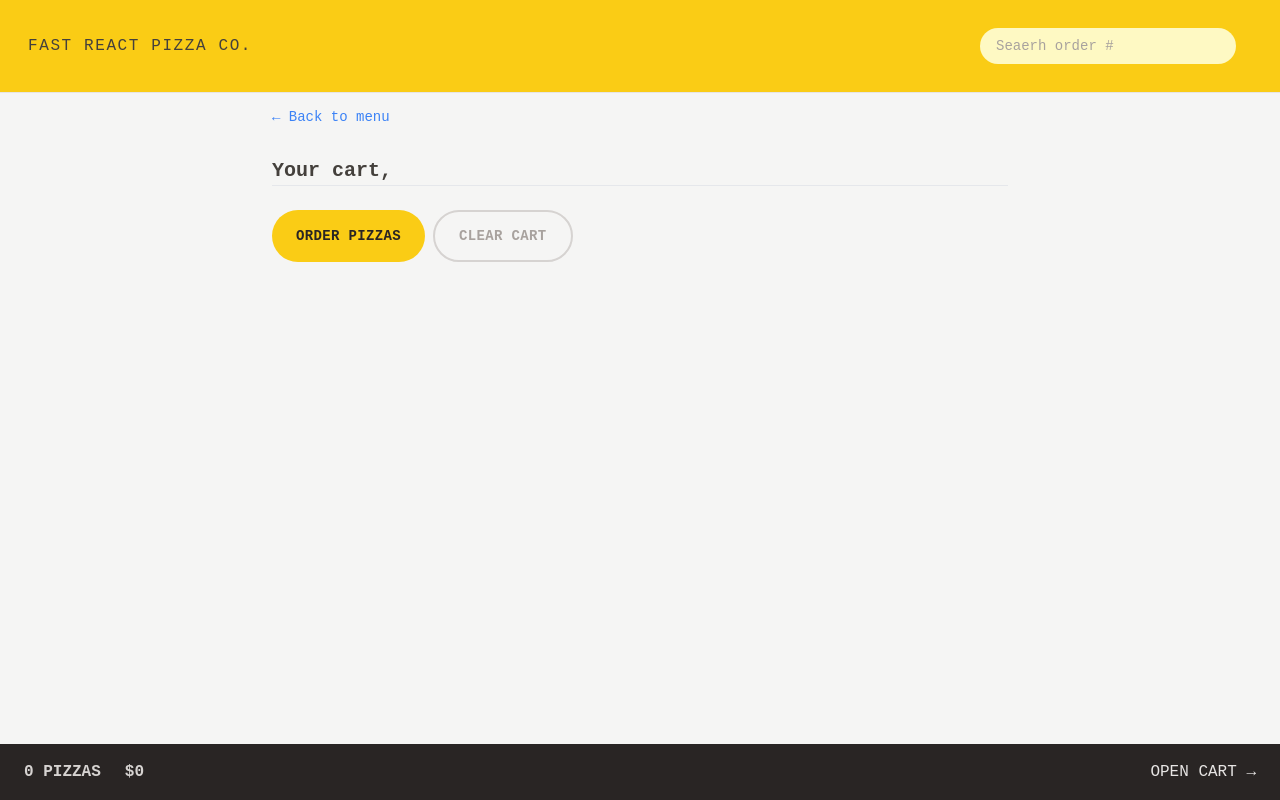
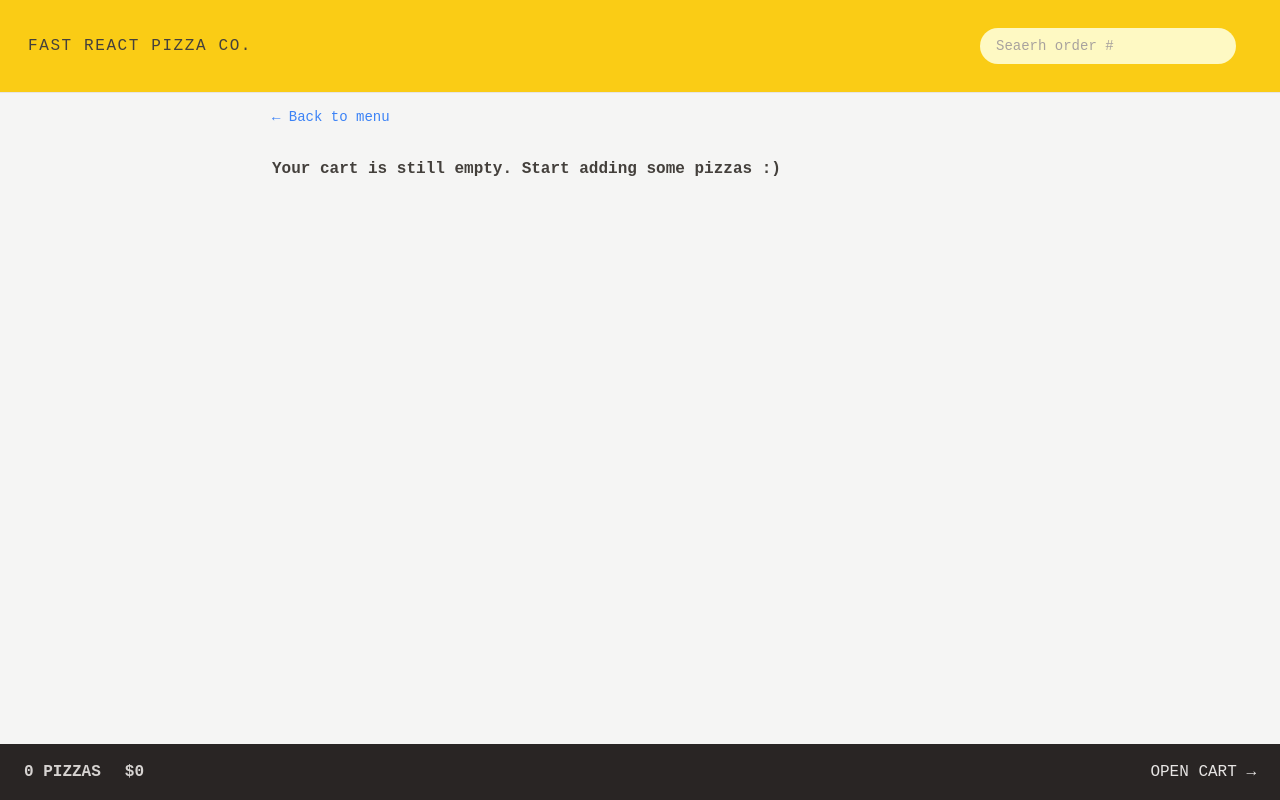
Before and after one commit to benzhub/React-Router-Dom-Practice, a React (Vite) app: page /cart in a window 1280 px wide. Built offline with nearby package versions, Linux system fonts and the light colour scheme.

Commit message:
24-007. Building the Cart Page

```diff
--- a/src/features/cart/Cart.jsx
+++ b/src/features/cart/Cart.jsx
@@ -1,12 +1,19 @@
+import { useSelector, useDispatch } from 'react-redux';
+import { getCart, clearCart } from './cartSlice';
+import CartItem from './CartItem';
+import EmptyCart from './EmptyCart';
 import LinkButton from '../../ui/LinkButton';
 import Button from '../../ui/Button';
-import CartItem from './CartItem';
-import { useSelector } from 'react-redux';
 
 function Cart() {
+  const dispatch = useDispatch();
   const username = useSelector(store=> store.user.username);
-  const cart = useSelector(store=> store.cart.cart);
+  const cart = useSelector(getCart);
+  if(!cart.length) return <EmptyCart/>
 
+  function handleClearCart(){
+    dispatch(clearCart())
+  }
   return (
     <div className="px-4 py-3">
       <LinkButton to="/menu">&larr; Back to menu</LinkButton>
@@ -20,7 +27,7 @@
         <Button to="/order/new" type="primary">
           Order pizzas
         </Button>
-        <Button type="secondary">Clear cart</Button>
+        <Button type="secondary" onClick={handleClearCart}>Clear cart</Button>
       </div>
     </div>
   );
--- a/src/features/cart/EmptyCart.jsx
+++ b/src/features/cart/EmptyCart.jsx
@@ -1,11 +1,13 @@
-import { Link } from 'react-router-dom';
+import LinkButton from '../../ui/LinkButton';
 
 function EmptyCart() {
   return (
-    <div>
-      <Link to="/menu">&larr; Back to menu</Link>
+    <div className="px-4 py-3">
+      <LinkButton to="/menu">&larr; Back to menu</LinkButton>
 
-      <p>Your cart is still empty. Start adding some pizzas :)</p>
+      <p className="mt-7 font-semibold">
+        Your cart is still empty. Start adding some pizzas :)
+      </p>
     </div>
   );
 }
--- a/src/features/cart/cartSlice.js
+++ b/src/features/cart/cartSlice.js
@@ -57,6 +57,8 @@
 const cartReducer =  cartSlice.reducer;
 export default cartReducer;
 
+export const getCart = (state) => state.cart.cart;
+
 export const getTotalCartPrice = (state) => {
   const totalCartPrice = state.cart.cart.reduce((acc, cur)=> acc+cur.totalPrice, 0);
   return totalCartPrice;
```
